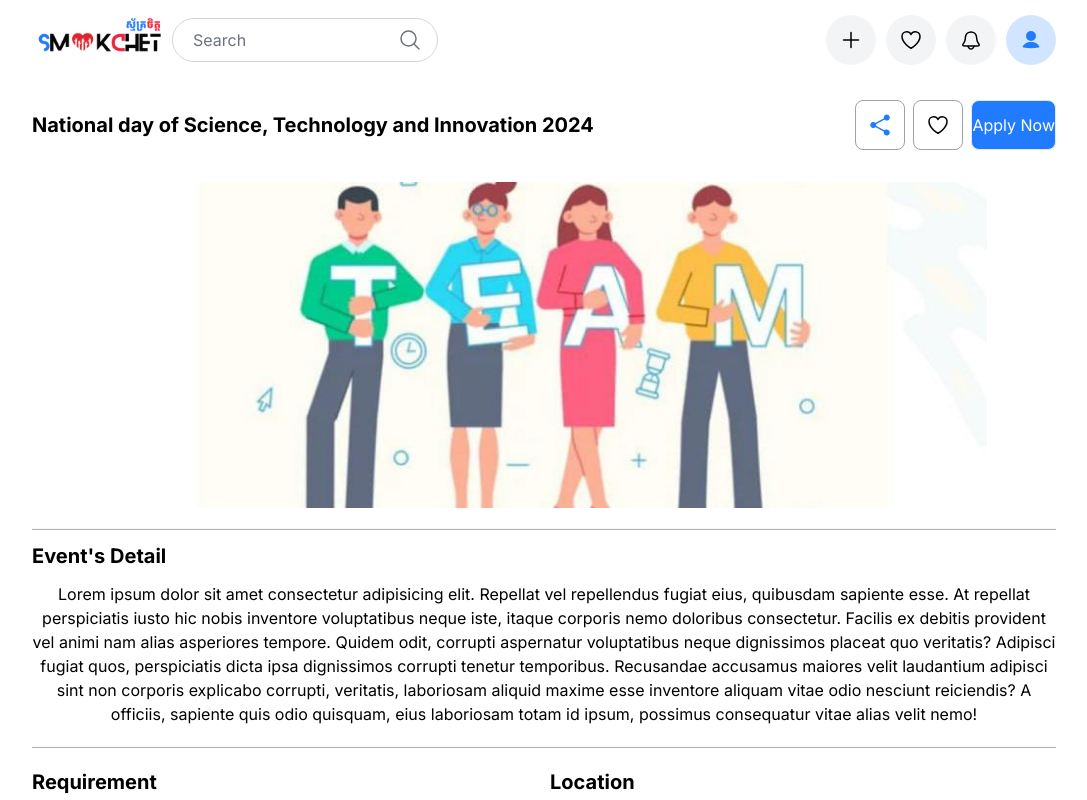
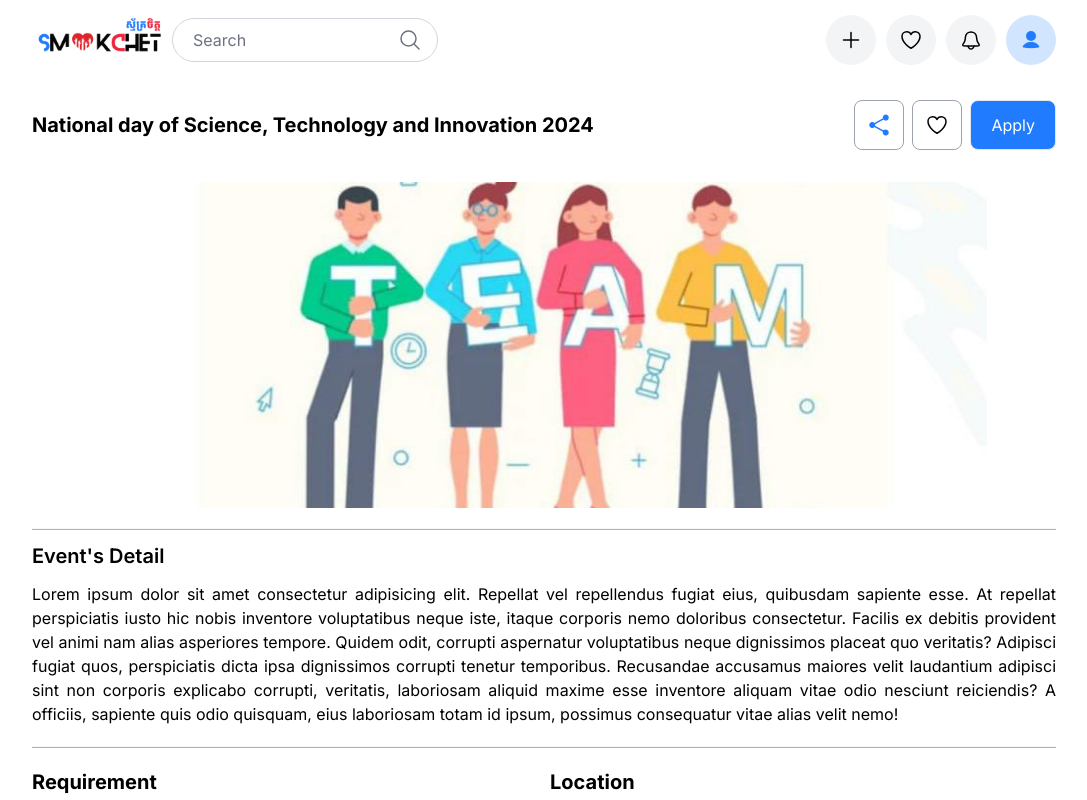
Before and after one commit to MeeReak/smak-chet, a Next.js app: page /detail/1 in a window 1280 px wide. Shown: the top 800 px of the page, without its empty margins (96-1183 px from the left). Built offline with nearby package versions, Linux system fonts and the light colour scheme.

Commit message:
Update Detail page and layout

```diff
--- a/src/app/(home)/page.tsx
+++ b/src/app/(home)/page.tsx
@@ -8,7 +8,7 @@ const Homepage = () => {
   return (
     <>
       {" "}
-      <div className="max-w-[1024px] m-auto space-y-5 z-10 mt-[100px] ">
+      <div className="max-w-[1024px] m-auto space-y-5 z-10 mt-[100px] mb-20">
         <Trending
           className="flex gap-4 max-[640px]:overflow-hidden max-[640px]:overflow-x-auto"
           topEvent={
--- a/src/app/detail/[eventDetail]/page.tsx
+++ b/src/app/detail/[eventDetail]/page.tsx
@@ -1,10 +1,9 @@
 "use client";
 
-import { Button, ButtonIcon, Typography, Card } from "@/components";
+import { Button, ButtonIcon, Typography, Card, Map } from "@/components";
 import React, { useContext } from "react";
 import { useParams } from "next/navigation";
 import { MyContext } from "@/contexts/CardContext";
-import { Map } from "@/components";
 import ReqCards from "@/components/organisms/ReqCards/ReqCards";
 import Image from "next/image";
 import Link from "next/link";
@@ -18,10 +17,10 @@ const Homepage = () => {
   const DetailEvent = CardInfo.find((data) => data.id === User);
 
   return (
-    <div className="xl:w-[1024px] m-auto xl:mt-[80px] ">
+    <div className="lg:w-[1024px] m-auto sm:mt-[80px] mb-20">
       <div className="">
-        <div className="xl:w-[1024px] m-auto">
-          <header className="py-5 flex items-center max-[640px]:hidden">
+        <div className="lg:w-[1024px] m-auto">
+          <header className="py-5 flex items-center max-[640px]:hidden max-[1030px]:px-5">
             <div className="w-[70%]">
               <Typography
                 fontSize="h3"
@@ -74,13 +73,18 @@ const Homepage = () => {
                   </svg>
                 }
               ></ButtonIcon>
-              <Button round="lg" colorScheme="White" bgColor="primary">
-                Apply Now
+              <Button
+                round="lg"
+                colorScheme="White"
+                bgColor="primary"
+                className="px-5"
+              >
+                Apply
               </Button>
             </div>
           </header>
           {/* banner */}
-          <div className="xl:mt-3 flex justify-center">
+          <div className="lg:mt-3 flex justify-center">
             <div className="w-[885px] max-[640px]:w-[390px] max-[640px]:h-[273px] h-[325.7px] object-cover flex justify-center">
               <Image
                 src={DetailEvent?.src as string}
@@ -90,7 +94,7 @@ const Homepage = () => {
                 height={640}
                 className="max-[640px]:w-full relative object-cover"
               />
-              <div className="absolute flex justify-between w-[97%] mt-1 xl:hidden">
+              <div className="absolute flex justify-between w-[97%] mt-1 sm:hidden">
                 <div>
                   <Link href="/">
                     <ButtonIcon
@@ -165,24 +169,27 @@ const Homepage = () => {
             </div>
           </div>
           <hr className="mt-5 w-full h-[2px] bg-black opacity-30"></hr>
-          <div className="xl:hidden mt-5 flex justify-between">
-            <div className="w-[80%]">
+          <div className="sm:hidden mt-5 flex items-center justify-between max-[1030px]:px-3">
+            <div className="w-[70%] line-clamp-2">
               <Typography
                 fontSize="h3"
                 fontWeight="bold"
               >{`${DetailEvent?.title}`}</Typography>
             </div>
-            <div className="w-[20%]">
-              <Button round="lg" colorScheme="White" bgColor="primary">
-                Apply
-              </Button>
-            </div>
+            <Button
+              round="lg"
+              colorScheme="White"
+              bgColor="primary"
+              className="px-5 py-2"
+            >
+              Apply
+            </Button>
           </div>
-          <div>
-            <Typography fontSize="h3" fontWeight="bold" className="my-3">
+          <div className="max-[1030px]:px-3">
+            <Typography fontSize="h3" fontWeight="semibold" className="my-3">
               Event&#39;s Detail
             </Typography>
-            <Typography align="center" fontSize="h4">
+            <Typography align="justify" fontSize="h4">
               Lorem ipsum dolor sit amet consectetur adipisicing elit. Repellat
               vel repellendus fugiat eius, quibusdam sapiente esse. At repellat
               perspiciatis iusto hic nobis inventore voluptatibus neque iste,
@@ -200,7 +207,7 @@ const Homepage = () => {
           </div>
           <hr className="mt-5 w-full h-[2px] bg-black opacity-30"></hr>
           {/* requirement */}
-          <div className="mt-5 grid xl:grid-cols-2 gap-3">
+          <div className="mt-5 grid lg:grid-cols-2 gap-3 max-[1030px]:px-3">
             <div className="">
               <Typography fontSize="h3" fontWeight="bold" className="mb-5">
                 Requirement
@@ -223,11 +230,11 @@ const Homepage = () => {
             <Typography
               fontSize="h3"
               fontWeight="bold"
-              className="mb-5 xl:text-left max-[640px]:text-center"
+              className="mb-5 lg:text-left max-[640px]:ml-5"
             >
               You might also be interested in
             </Typography>
-            <div className="grid xl:grid-cols-3 gap-[22px] max-[640px]:grid-cols-1 mx-auto justify-items-center max-[640px]:space-y-2">
+            <div className="max-[1030px]:px-5 grid grid-cols-1 sm:grid-cols-2 lg:grid-cols-3 gap-4 justify-items-center">
               {CardInfo.filter((item) => item.id !== User)
                 .slice(0, 3)
                 .map((item, index) => (
--- a/src/app/detail/layout.tsx
+++ b/src/app/detail/layout.tsx
@@ -24,7 +24,7 @@ export default function RootLayout({
         <Navbar />
         <CardContext>{children}</CardContext>
         <SecondNarbar />
-        <Footer />
+        {/* <Footer /> */}
       </body>
     </html>
   );
--- a/src/app/favorite/page.tsx
+++ b/src/app/favorite/page.tsx
@@ -4,7 +4,7 @@ import React from "react";
 const page = () => {
   return (
     <>
-      <div className="xl:w-[1024px] w-screen m-auto space-y-5 z-10 mt-[100px] ">
+      <div className="xl:w-[1024px] w-screen m-auto space-y-5 z-10 mt-[100px] mb-20">
         <div className="flex justify-between items-center px-5">
           <div className="flex items-center">
             <ButtonIcon
--- a/src/components/molechules/Navbar/Navbar.tsx
+++ b/src/components/molechules/Navbar/Navbar.tsx
@@ -1,19 +1,34 @@
 "use client";
 
-import React, { useState } from "react";
+import React, { useEffect, useState } from "react";
 import Image from "next/image";
 import { InputSearch, Button, ButtonIcon, NotiDropdown } from "@/components";
 import Link from "next/link";
 
 const Navbar = () => {
   const [login, setLogin] = useState<boolean>(false);
+  const [hideNavbar, setHideNavbar] = useState(false);
+
+  useEffect(() => {
+    const handleResize = () => {
+      const isDetailRoute = window.location.pathname.startsWith("/detail/");
+      const isSmallScreen = window.innerWidth < 640; // Adjust breakpoint as needed
+      setHideNavbar(isDetailRoute && isSmallScreen);
+    };
+
+    window.addEventListener("resize", handleResize);
+
+    // Cleanup function to remove event listener on component unmount
+    return () => window.removeEventListener("resize", handleResize);
+  }, []);
 
   return (
-    <header>
+    <header className={hideNavbar ? "hidden" : ""}>
       <div className="fixed top-0 left-0 right-0  m-auto z-50 bg-opacity-50 backdrop-blur-md bg-white">
         {" "}
         <div className="h-[80px] flex flex-row justify-between aligns-center max-[1030px]:p-5 max-[1030px]:pl-[10px] max-w-[1024px] m-auto ">
           <div className="flex flex-row justify-right items-center">
+            {/* Logo */}
             <Link href="/">
               <Image
                 className="pb-2"
@@ -29,7 +44,7 @@ const Navbar = () => {
               <InputSearch />
             </Link>
           </div>
-          <div className=" flex flex-row space-x-[10px] items-center">
+          <div className=" flex flex-row items-center ">
             {login ? (
               <>
                 <Link href="/login">
@@ -82,7 +97,7 @@ const Navbar = () => {
 
                 <Link href={"/favorite"}>
                   <ButtonIcon
-                    className="bg-gray-100 text-black rounded-full p-2 hover:bg-[#bdd8ff] hover:text-[#207BFF] transition-all duration-300 ease-in-out"
+                    className="bg-gray-100 text-black rounded-full py-2 ml-[10px]  hover:bg-[#bdd8ff] hover:text-[#207BFF] transition-all duration-300 ease-in-out"
                     icon={
                       <svg
                         xmlns="http://www.w3.org/2000/svg"
@@ -104,32 +119,11 @@ const Navbar = () => {
 
                 {/* Notification */}
 
-                <NotiDropdown/>
-
-                {/* Hamburger Bar*/}
-                <ButtonIcon
-                  className="bg-gray-100 text-black rounded-full p-2 hover:bg-[#bdd8ff] hover:text-[#207BFF] transition-all duration-300 ease-in-out flex sm:hidden"
-                  icon={
-                    <svg
-                      xmlns="http://www.w3.org/2000/svg"
-                      fill="none"
-                      viewBox="0 0 24 24"
-                      strokeWidth="1.5"
-                      stroke="currentColor"
-                      className="w-6 h-6"
-                    >
-                      <path
-                        strokeLinecap="round"
-                        strokeLinejoin="round"
-                        d="M3.75 6.75h16.5M3.75 12h16.5m-16.5 5.25h16.5"
-                      />
-                    </svg>
-                  }
-                />
+                <NotiDropdown />
 
                 {/* Profile */}
                 <ButtonIcon
-                  className="bg-[#D2E5FF] text-white rounded-full p-2 max-[640px]:hidden"
+                  className="bg-[#D2E5FF] text-white rounded-full p-2 ml-[10px]  max-[640px]:hidden"
                   icon={
                     <svg
                       width="24"
@@ -146,6 +140,29 @@ const Navbar = () => {
                     </svg>
                   }
                 />
+
+                {/* Hamburger Bar*/}
+                <Link href={"/"}>
+                  <ButtonIcon
+                    className="bg-gray-100 text-black rounded-full p-2 ml-[10px]  hover:bg-[#bdd8ff] hover:text-[#207BFF] transition-all duration-300 ease-in-out flex sm:hidden"
+                    icon={
+                      <svg
+                        xmlns="http://www.w3.org/2000/svg"
+                        fill="none"
+                        viewBox="0 0 24 24"
+                        strokeWidth="1.5"
+                        stroke="currentColor"
+                        className="w-6 h-6"
+                      >
+                        <path
+                          strokeLinecap="round"
+                          strokeLinejoin="round"
+                          d="M3.75 6.75h16.5M3.75 12h16.5m-16.5 5.25h16.5"
+                        />
+                      </svg>
+                    }
+                  />
+                </Link>
               </>
             )}
           </div>
--- a/src/components/molechules/NotiDropdown/NotiDropdown.tsx
+++ b/src/components/molechules/NotiDropdown/NotiDropdown.tsx
@@ -1,7 +1,7 @@
 "use client";
 import { ButtonIcon, Typography } from "@/components/atoms";
 import { NotiCardList } from "@/components/organisms";
-import { useState , useEffect } from "react";
+import { useState } from "react";
 import Link from 'next/link'
 
 const NotiDropdown = () => {
@@ -11,7 +11,7 @@ const NotiDropdown = () => {
     <div className="relative">
       <ButtonIcon
         onclick={() => setIsOpen(!isOpen)}
-        className="bg-gray-100 text-black rounded-full p-2 hover:bg-[#bdd8ff] hover:text-[#207BFF] transition-all duration-300 ease-in-out hidden sm:flex"
+        className="bg-gray-100 text-black rounded-full p-2 ml-[10px] hover:bg-[#bdd8ff] hover:text-[#207BFF] transition-all duration-300 ease-in-out hidden sm:flex"
         icon={
           <svg
             width="24"
```
